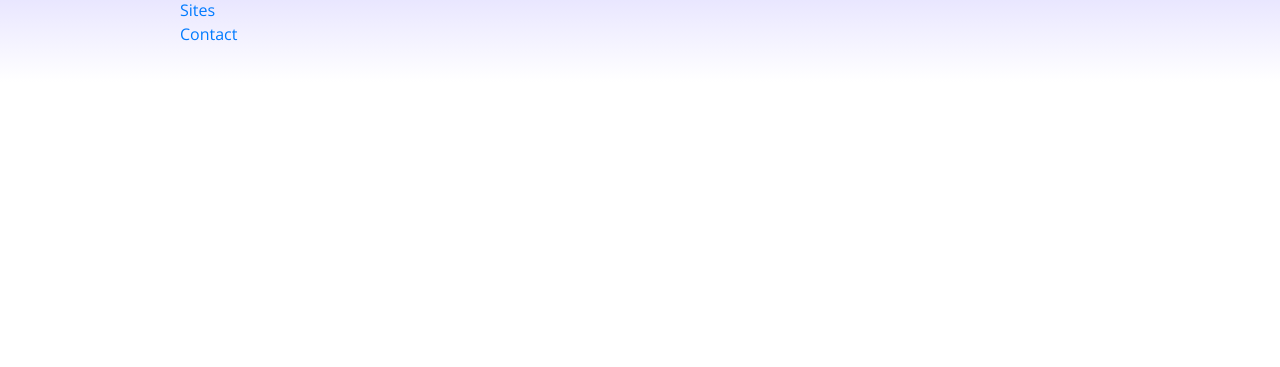
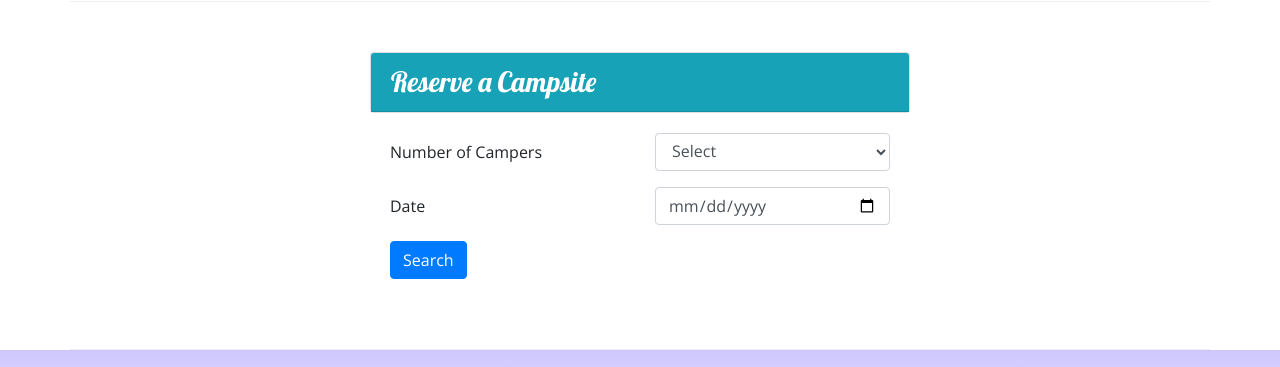
Before and after one commit to fonewiz/first-bootstrap-project, a website: page index.html in a window 1280 px wide. Shown: the part 1215-1582 px from the top of the page. Before the commit the page ends 1297 px from the top, so only its background shows below. Drawn offline with nearby package versions, Linux system fonts and the light colour scheme.

Commit message:
Week 2 Assignment

```diff
--- a/index.html
+++ b/index.html
@@ -29,6 +29,9 @@
                 <div class="col">
                     <h1>NuCamp</h1>
                     <h2>a better way to camp</h2>
+                </div>
+                <div class="col-md-4 col-xl-2 mt-4">
+                    <a href="#reserveForm" role="button" class="btn btn-info btn-lg text-nowrap">Reserve Campsite</a>
                 </div>
             </div>
         </div>
@@ -78,8 +81,13 @@
                 <h2>Featured Campsites</h2>
             </div>
             <div class="col">
-                <h3>React Lake Campground</h3>
-                <p class="d-none d-sm-block">Nestled in the foothills of the Chrome Mountains, this campground on the shores of the pristine React Lake is a favorite for fly fishers.</p>
+                <div class="media">
+                    <div class="media-body align-self-center">
+                        <h3>React Lake Campground</h3>
+                        <p class="d-none d-sm-block">Nestled in the foothills of the Chrome Mountains, this campground on the shores of the pristine React Lake is a favorite for fly fishers.</p>
+                    </div>
+                    <img class="d-flex ml-3 img-thumbnail" src="img/react-lake-thumb.jpg">
+                </div>
             </div>
         </div>
 
@@ -94,6 +102,42 @@
                         <h3>Bootstrap Outfitters</h3>
                         <p class="d-none d-sm-block">Bootstrap Outfitters supplies you with gear you need at prices you can't beat.</p>
                     </div>
+                </div>
+            </div>
+        </div>
+        <div class="row row-content">
+            <div class="col-sm-6 mx-auto">
+                <div class="card">
+                    <h3 class="card-header bg-info text-white">Reserve a Campsite</h3>
+                </div>
+                <div class="card-body">
+                    <form id="reserveForm">
+                        <div class="form-group row">
+                            <label class="col-sm-6 col-form-label" for="numCampers">Number of Campers</label>
+                            <div class="col">
+                                <select class="form-control" name="numCampers" id="numCampers">
+                                    <option value="select">Select</option>
+                                    <option value="1">1</option>
+                                    <option value="2">2</option>
+                                    <option value="3">3</option>
+                                    <option value="4">4</option>
+                                    <option value="5">5</option>
+                                    <option value="6">6</option>
+                                </select>
+                            </div>
+                        </div>
+                        <div class="form-group row">
+                            <label class="col-sm-6 col-form-label" for="date">Date</label>
+                            <div class="col">
+                                <input class="form-control" type="date" name="date" id="date" placeholder="date" />
+                            </div>
+                        </div>
+                        <div class="row">
+                            <div class="col">
+                                <button class="btn btn-primary" type="submit">Search</button>
+                            </div>
+                        </div>
+                    </form>
                 </div>
             </div>
         </div>
```
